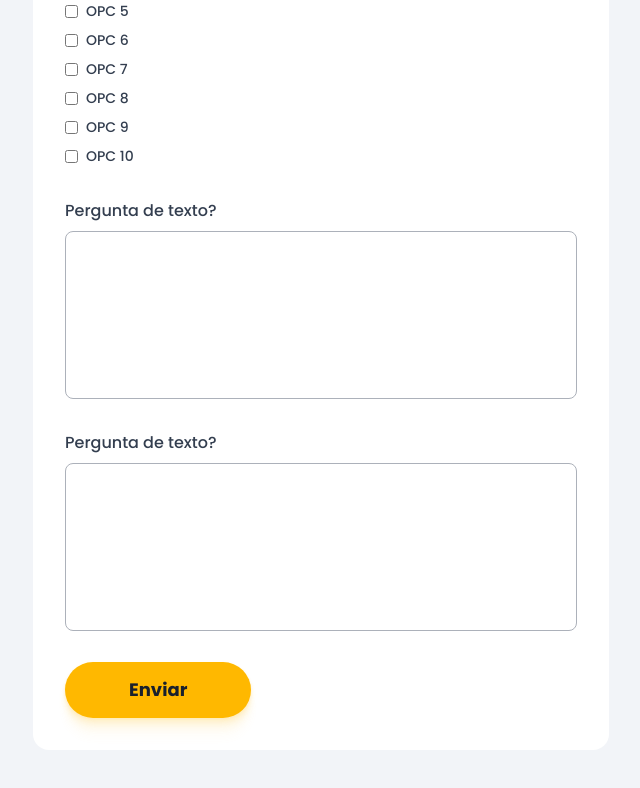
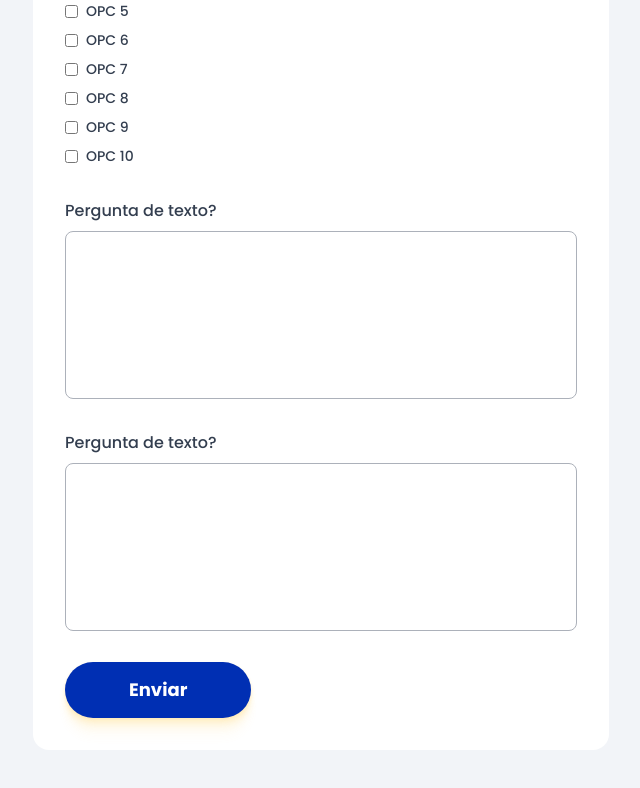
Before and after one commit to kayokalinauskas/satisfaction-survey-forms, a Next.js app: page / in a window 1280 px wide. In both pictures the pointer is over the button "Enviar". Shown: the top 788 px of the page, without its empty margins (319-959 px from the left). Built offline with nearby package versions, Linux system fonts and the light colour scheme.

Commit message:
Add button hover

```diff
--- a/app/styles/page.module.scss
+++ b/app/styles/page.module.scss
@@ -257,4 +257,11 @@
   font-weight: 700;
   line-height: 100%;
   cursor: pointer;
+  transition: 0.3s ease-in-out;
 }
+
+.submit-button:hover {
+  transition: 0.3s ease-in-out;
+  background-color: #002fb3;
+  color: #fff;
+}
```
